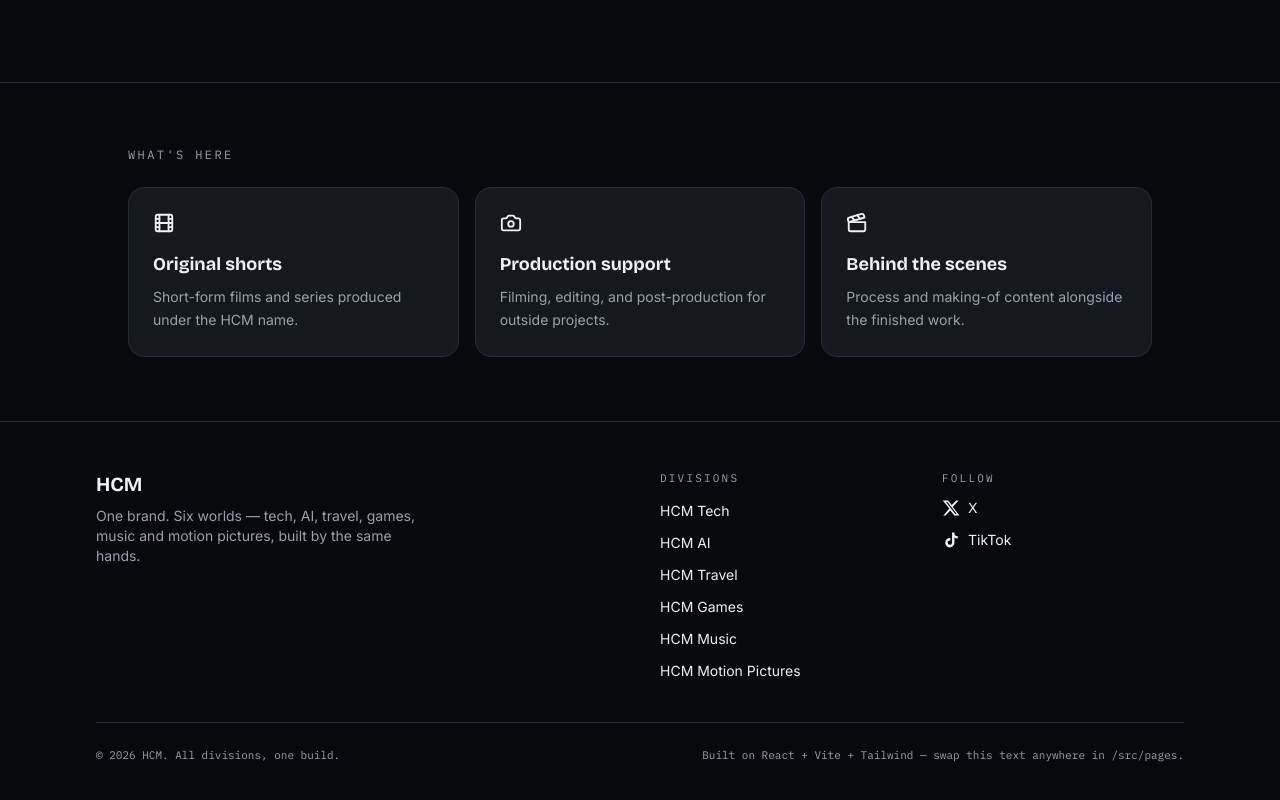
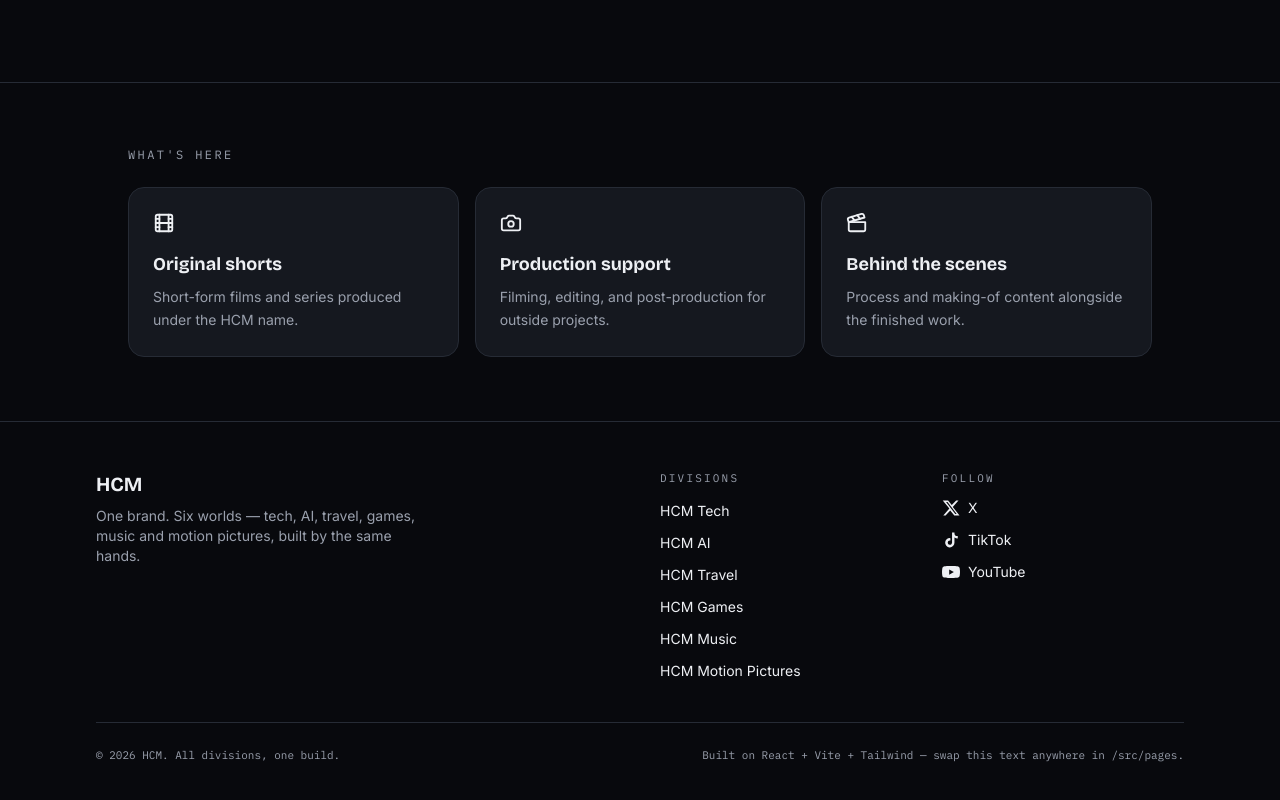
Before and after one commit to hcmtech-official/hcm, a React (Vite) app: page /#/film in a window 1280 px wide. Shown: the part 440-1240 px from the top of the page. Built offline with nearby package versions, Linux system fonts and the light colour scheme.

Commit message:
Add YouTube link to footer

```diff
--- a/src/components/Footer.jsx
+++ b/src/components/Footer.jsx
@@ -16,8 +16,15 @@
     </svg>
   );
 }
+function YouTubeMark(props) {
+  return (
+    <svg viewBox="0 0 24 24" width="18" height="18" fill="currentColor" {...props}>
+      <path d="M23.5 6.7a3 3 0 0 0-2.1-2.1C19.5 4 12 4 12 4s-7.5 0-9.4.6A3 3 0 0 0 .5 6.7 31 31 0 0 0 0 12a31 31 0 0 0 .5 5.3 3 3 0 0 0 2.1 2.1C4.5 20 12 20 12 20s7.5 0 9.4-.6a3 3 0 0 0 2.1-2.1A31 31 0 0 0 24 12a31 31 0 0 0-.5-5.3ZM9.6 15.5V8.5L15.8 12l-6.2 3.5Z" />
+    </svg>
+  );
+}
 
-const iconFor = { X: XMark, TikTok: TikTokMark };
+const iconFor = { X: XMark, TikTok: TikTokMark, YouTube: YouTubeMark };
 
 export default function Footer() {
   return (
--- a/src/data/divisions.js
+++ b/src/data/divisions.js
@@ -65,4 +65,5 @@
 export const socials = [
   { name: "X", href: "https://x.com/hcm", handle: "@hcm" },
   { name: "TikTok", href: "https://www.tiktok.com/@hcm", handle: "@hcm" },
+  { name: "YouTube", href: "https://www.youtube.com/@hcm", handle: "@hcm" },
 ];
```
